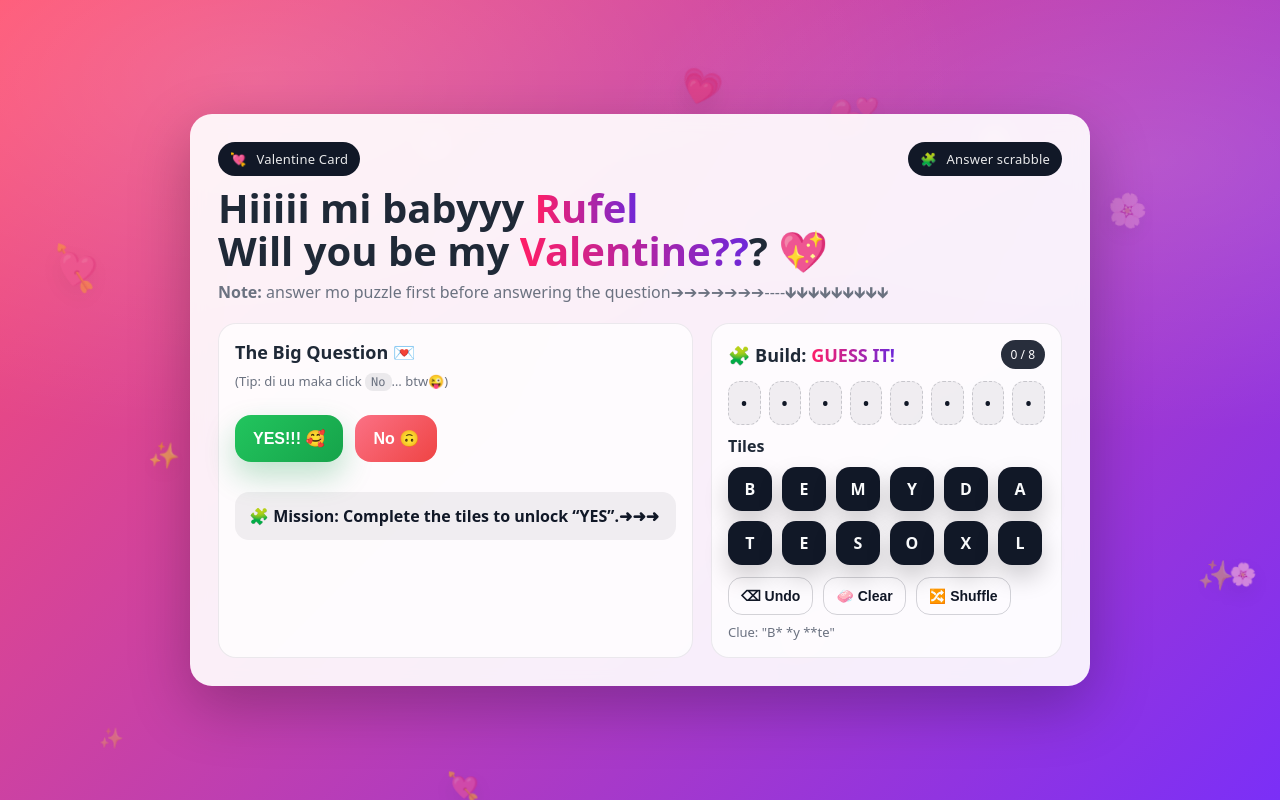
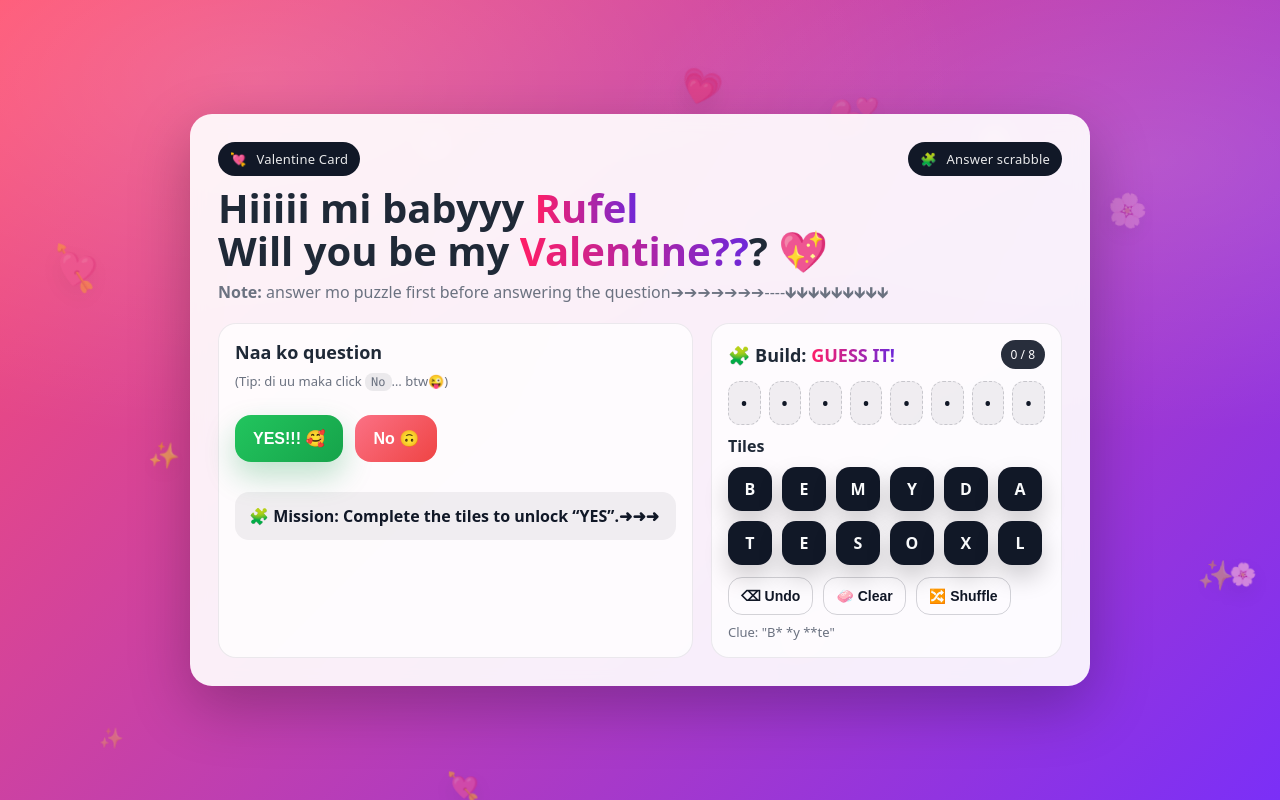
Before and after one commit to codewithDenzel/Valentines-Request, a plain HTML site: page index.html in a window 1280 px wide. Drawn offline with Linux system fonts and the light colour scheme.

Commit message:
last commit

```diff
--- a/index.html
+++ b/index.html
@@ -486,7 +486,7 @@ h1{
       <!-- Left: Question + buttons -->
       <div class="panel question">
         <div>
-          <div style="font-weight:900; font-size:18px;">The Big Question 💌</div>
+          <div style="font-weight:900; font-size:18px;">Naa ko question</div>
           <div class="hint">
             (Tip: di uu maka click <span class="kbd">No</span>… btw😜)
           </div>
```
